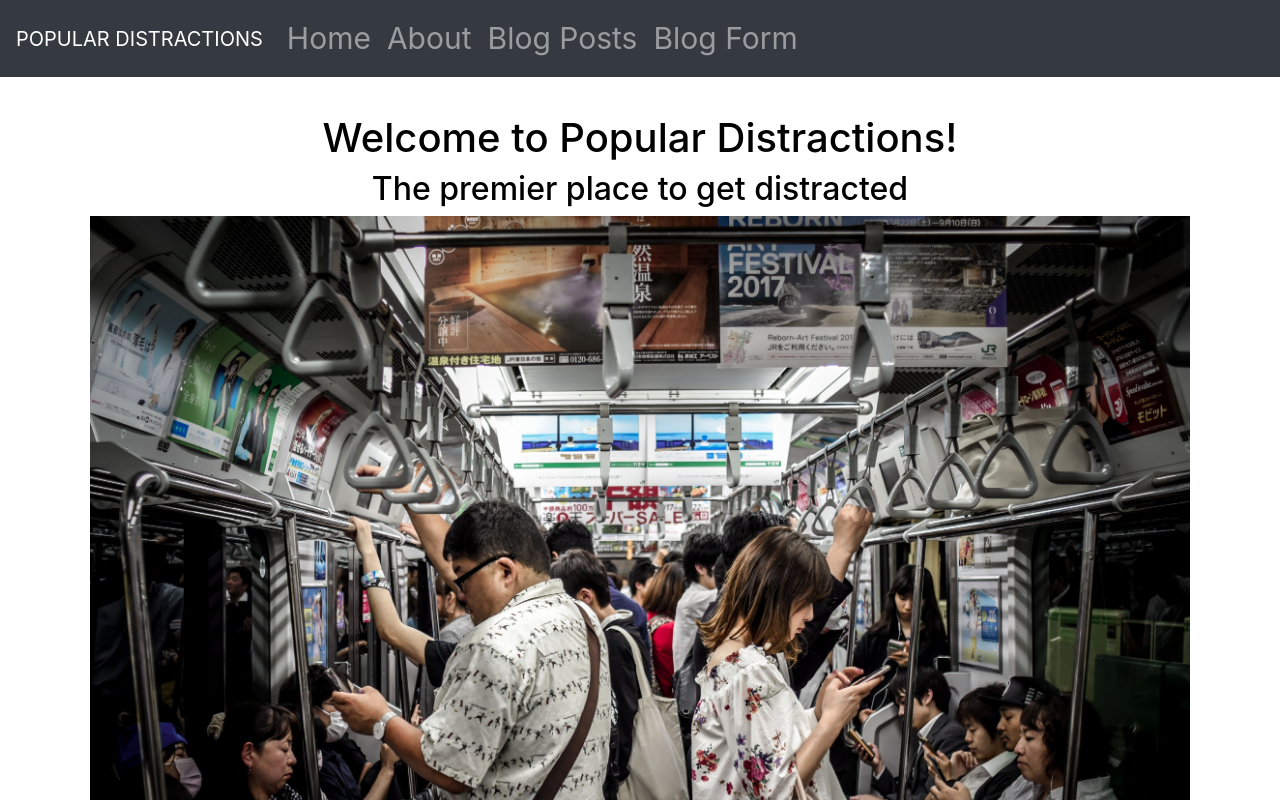
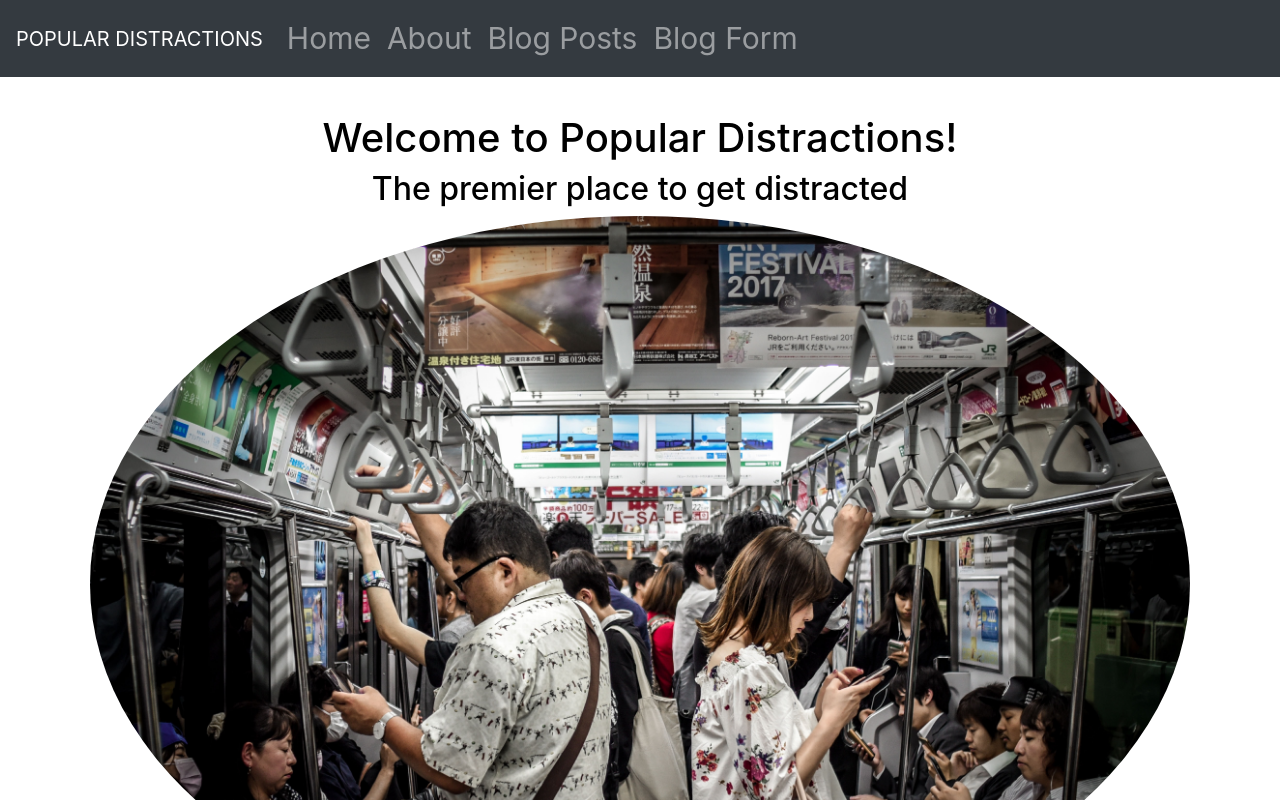
Before and after one commit to Robert-Ricci/popular_distractions, a React (Create React App) app in the folder popular_distractions_client/: page / in a window 1280 px wide. Shown: the top 800 px of the page. Built offline with nearby package versions, Linux system fonts and the light colour scheme; no server answers.

Commit message:
rounded home component image with react-bootstrap

```diff
--- a/popular_distractions_client/public/index.html
+++ b/popular_distractions_client/public/index.html
@@ -20,4 +20,5 @@
         </div>
     </div>
 </body>
+
 </html>
--- a/popular_distractions_client/src/components/Home.js
+++ b/popular_distractions_client/src/components/Home.js
@@ -1,12 +1,14 @@
 import React from 'react';
 import Distracted from '../distracted.jpg'
+import Image from 'react-bootstrap/Image'
+
 const Home = () => {
     return (
         <div className="home">
             <br />
             <h1> Welcome to Popular Distractions!</h1>
             <h2>The premier place to get distracted</h2>
-            <img src ={Distracted} alt="distracted" />
+            <Image src ={Distracted} alt="distracted" roundedCircle/>
         </div>
     );
 };
```
